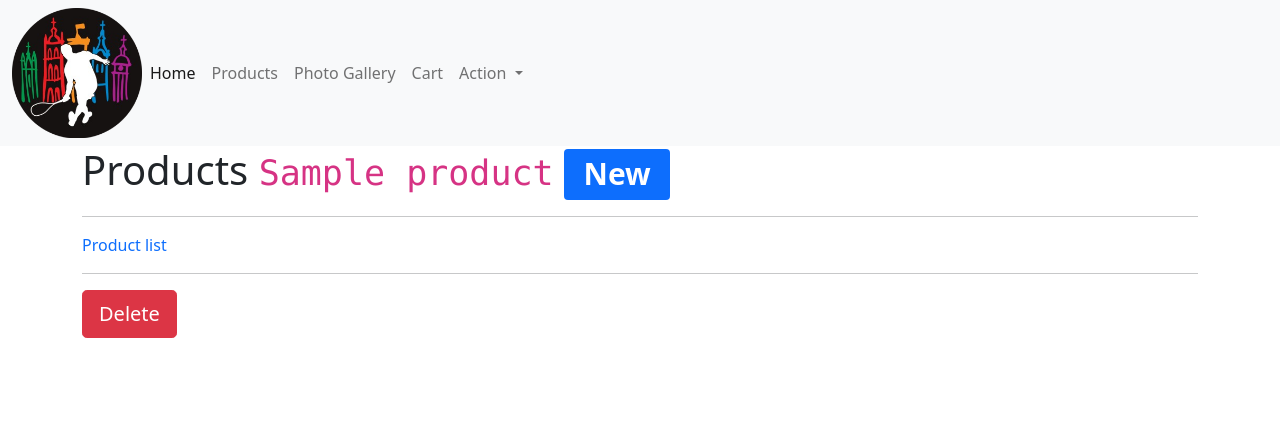
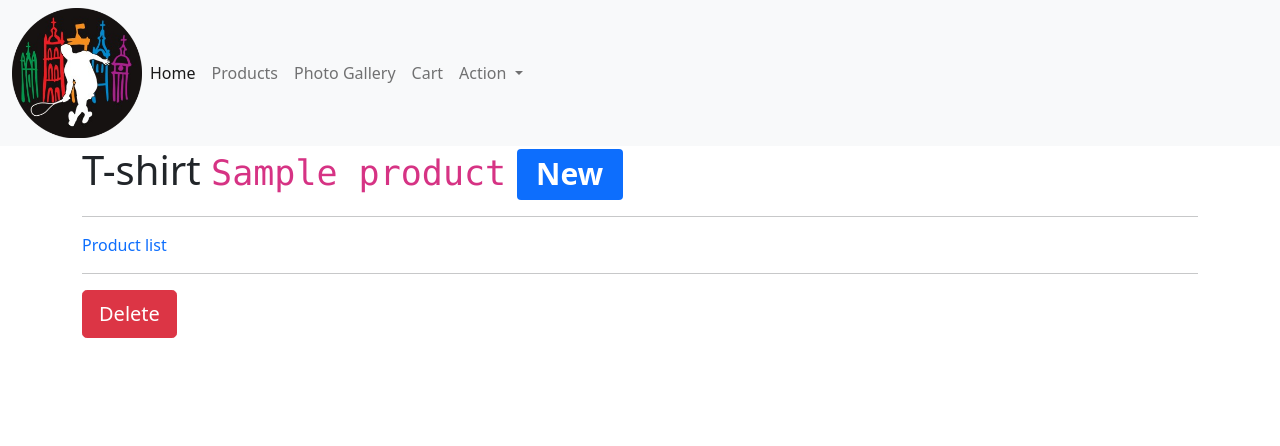
Before and after one commit to Alpaca00/squash-opponent, a Flask app: page /products/1/ in a window 1280 px wide. Shown: the top 446 px of the page. Run offline with Flask 2, Linux system fonts and the light colour scheme; tables that the repository leaves empty hold one stand-in row (values such as "Sample post"); some libraries are stand-ins or nearby versions.

Commit message:
change h1 text

```diff
--- a/templates/products/detail.html
+++ b/templates/products/detail.html
@@ -5,7 +5,7 @@ Products #{{product.id}}
 {%- endblock %}
 
 {% block body  -%}
-<h1>Products <code id="product-name">{{ product.name }}</code>
+<h1>T-shirt <code id="product-name">{{ product.name }}</code>
     {% if product.is_new %}
     <span class="badge bg-primary">New</span>
     {% endif %}
```
